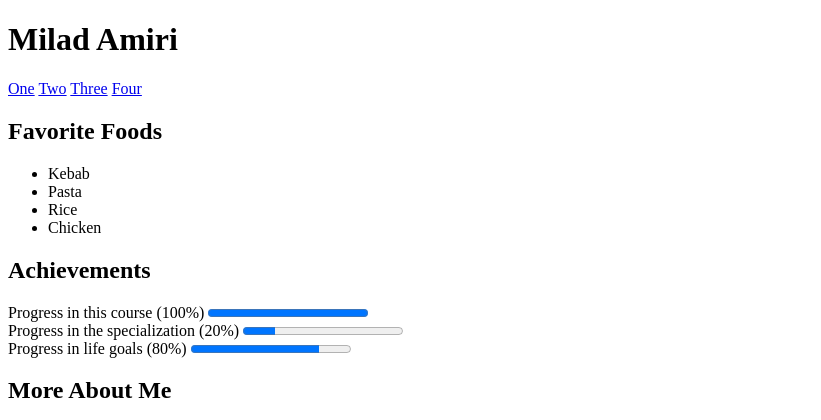
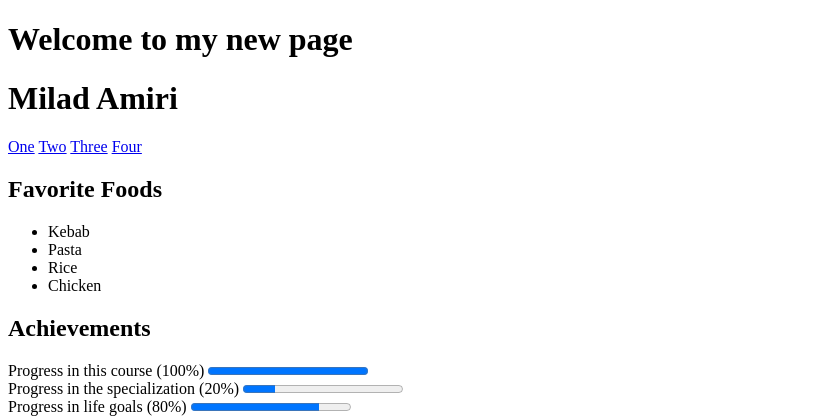
Before and after one commit to DigitalGenius-ui/html, a plain HTML site: page index.html in a window 1280 px wide. Shown: the top 420 px of the page, without its empty margins (0-821 px from the left). Drawn offline with Linux system fonts and the light colour scheme.

Commit message:
Update index.html

```diff
--- a/index.html
+++ b/index.html
@@ -5,6 +5,7 @@
         <meta charset="utf-8">
     </head>
     <body>
+        <h1>Welcome to my new page</h1>
         <header>
             <h1>Milad Amiri</h1>
         </header>
```
